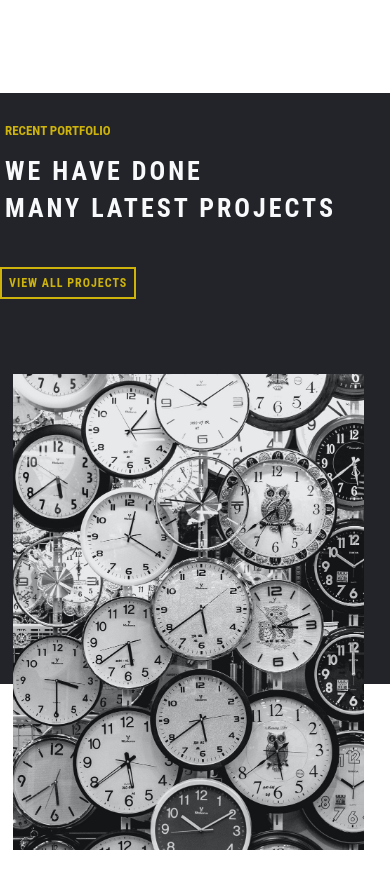
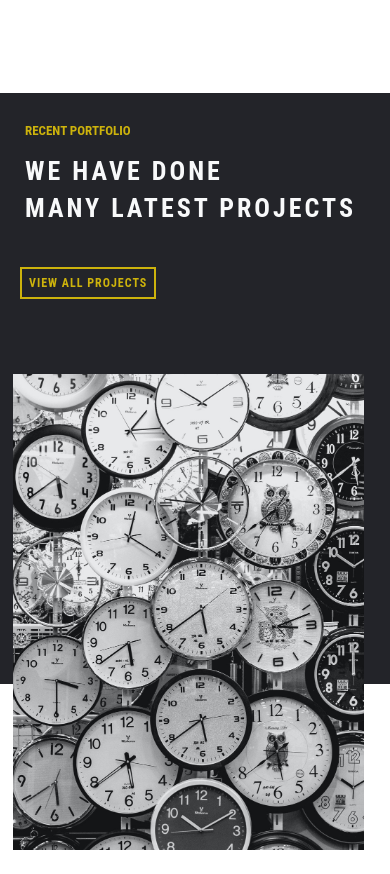
Before and after one commit to PujaRoyChowdhury/frontend_demo_task3, a plain HTML site: page index.html in a window 390 px wide. Shown: the part 6740-7614 px from the top of the page. Drawn offline with Linux system fonts and the light colour scheme.

Commit message:
phone and tab responsive

```diff
--- a/style-responsive.css
+++ b/style-responsive.css
@@ -2,7 +2,7 @@
 
 @media screen and (max-width: 650px) {
 
-    h2{
+    h2 {
         font-size: 26px !important;
     }
 
@@ -185,6 +185,9 @@
         width: 100% !important;
     }
 
+    .team-link {
+        margin-top: 0px;
+    }
 
     /*======= project Section ======*/
     .project-container {
@@ -196,8 +199,10 @@
         justify-content: center;
         width: 100%;
         color: #f8f9fa;
+        padding-left: 20px;
     }
-    .team-link{
+
+    .team-link {
         margin-top: 0px;
     }
 
@@ -277,7 +282,7 @@
 }
 
 @media screen and (max-width: 900px) {
-    h2{
+    h2 {
         font-size: 30px;
     }
 
@@ -311,12 +316,14 @@
         letter-spacing: 1.5px;
         font-weight: 600;
     }
+
     .logo {
         font-size: 32px;
         font-weight: 800;
         margin-top: 15px;
         margin-left: 40px;
     }
+
     /*==== banner section ==== */
     .banner-content {
         position: absolute;
@@ -336,7 +343,7 @@
         margin-left: auto;
     }
 
-
+    /*==== team section ==== */
     .team-image {
         width: 100%;
         display: inline-block;
@@ -345,12 +352,14 @@
         padding: 0 20px;
         /* padding-right: 40px; */
     }
+
     .team-image img {
         height: 300px;
         width: 40%;
         background-size: cover;
     }
-    .team-heading{
+
+    .team-heading {
         margin-right: 0;
     }
 }
```
